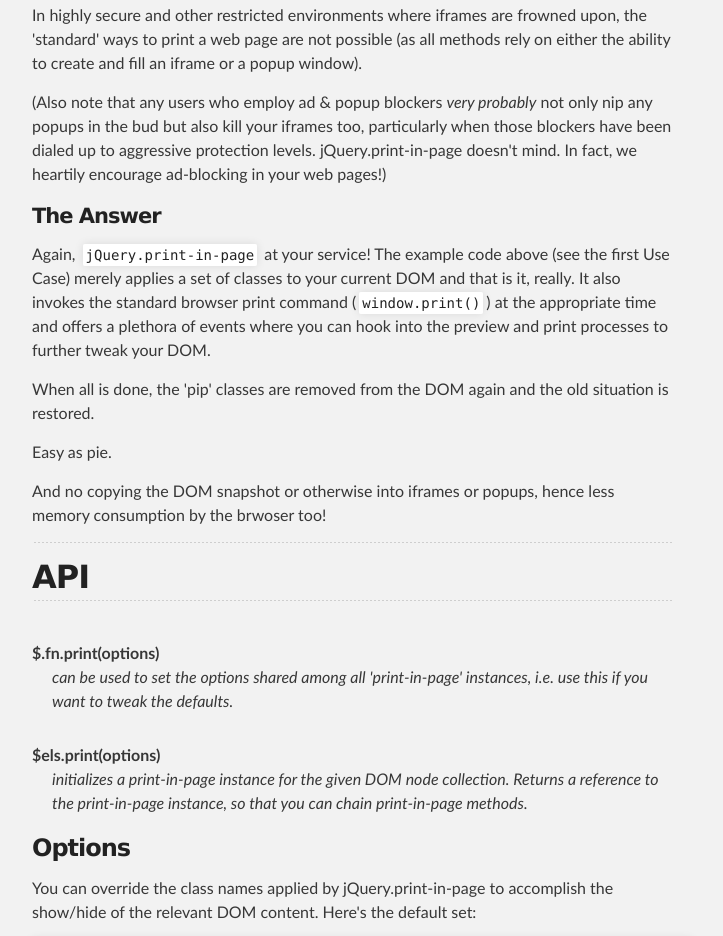
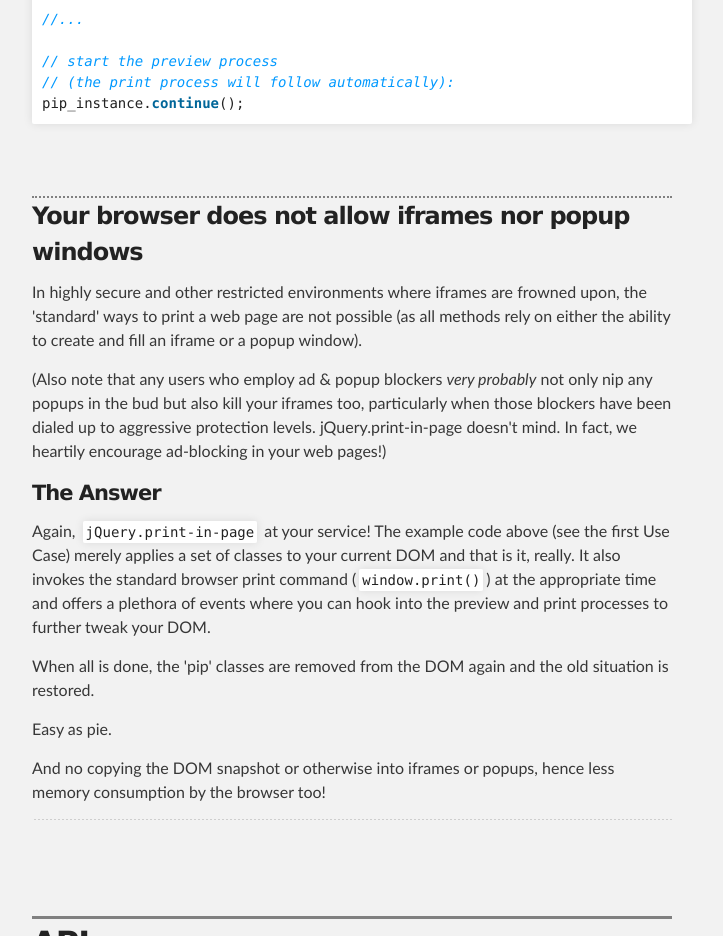
Before and after one commit to GerHobbelt/jquery.print-in-page, a website: page index.html in a window 1280 px wide. Shown: the part 1864-2800 px from the top of the page, without its empty margins (288-1011 px from the left). Drawn offline with Linux system fonts and the light colour scheme.

Commit message:
couple of fixes + add documentation describing the exec loop: `continue` after finish will restart the print process.

```diff
--- a/index.html
+++ b/index.html
@@ -112,7 +112,7 @@
 
 <p>Easy as pie.</p>
 
-<p>And no copying the DOM snapshot or otherwise into iframes or popups, hence less memory consumption by the brwoser too!</p>
+<p>And no copying the DOM snapshot or otherwise into iframes or popups, hence less memory consumption by the browser too!</p>
 
 <hr><h2>
 <a name="user-content-api" class="anchor" href="#api"><span class="octicon octicon-link"></span></a>API</h2>
--- a/stylesheets/stylesheet.css
+++ b/stylesheets/stylesheet.css
@@ -75,10 +75,14 @@
   padding-bottom: 10px;
   font-size: 32px;
   background: url('../images/bg_hr.png') repeat-x bottom;
+  border-top: 3px solid grey;
+  margin-top: 3em;
 }
 
 h3 {
   font-size: 24px;
+  border-top: 2px dotted grey;
+  margin-top: 3em;
 }
 
 h4 {
```
Also changed, not shown: README.md.
